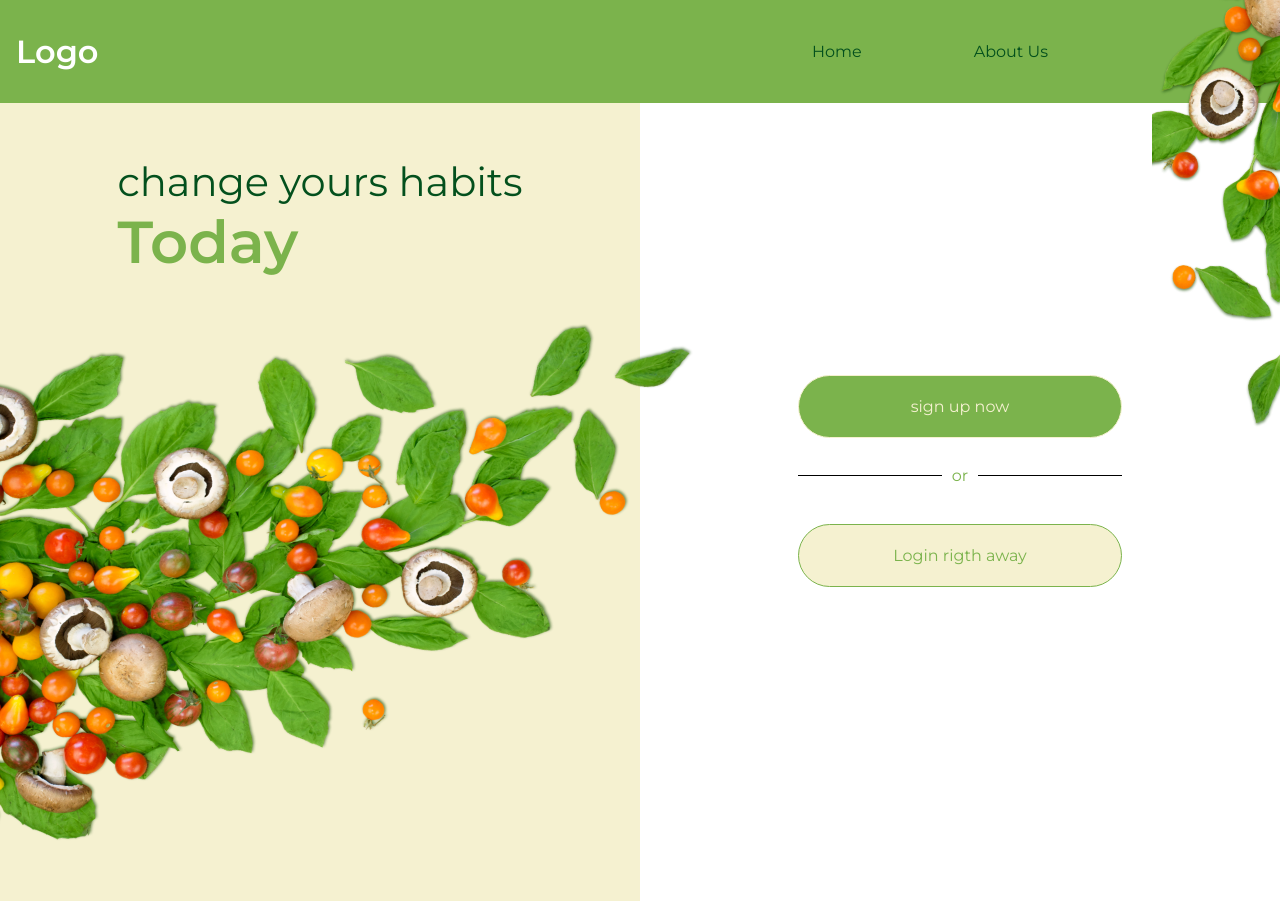
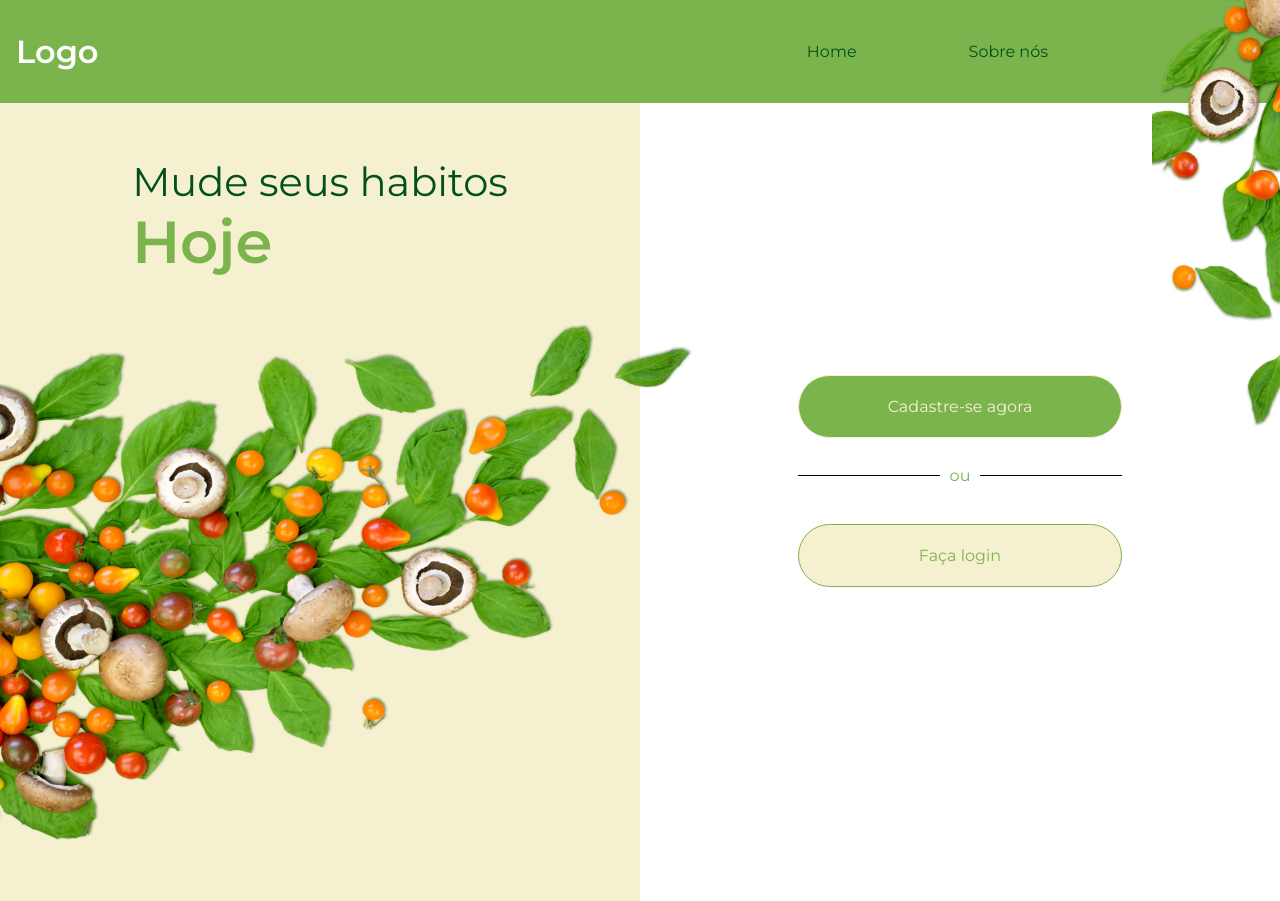
Before and after one commit to flp-ads/health-stay, a React (Create React App) app: page / in a window 1280 px wide. Built offline with nearby package versions, Linux system fonts and the light colour scheme.

Commit message:
fix/ interface translation to ptBR

```diff
--- a/src/pages/Home/index.jsx
+++ b/src/pages/Home/index.jsx
@@ -23,7 +23,9 @@ const Home = () => {
           <h1>Logo</h1>
           <div className="header_container">
             <button onClick={() => handleNavigation("/")}>Home</button>
-            <button onClick={() => handleNavigation("/sobre")}>About Us</button>
+            <button onClick={() => handleNavigation("/sobre")}>
+              Sobre nós
+            </button>
           </div>
         </div>
       </Header>
@@ -32,8 +34,8 @@ const Home = () => {
       </BackgroundHeader>
       <HomeTitleContainer>
         <div>
-          <p>change yours habits</p>
-          <strong>Today</strong>
+          <p>Mude seus habitos</p>
+          <strong>Hoje</strong>
         </div>
       </HomeTitleContainer>
 
@@ -42,15 +44,17 @@ const Home = () => {
       </BackgroundImage>
 
       <HomeButtonContainer>
-        <Button onClick={() => handleNavigation("/signup")}>sign up now</Button>
+        <Button onClick={() => handleNavigation("/signup")}>
+          Cadastre-se agora
+        </Button>
 
         <div>
           <fieldset>
-            <legend>or</legend>
+            <legend>ou</legend>
           </fieldset>
         </div>
         <Button isVanilla onClick={() => handleNavigation("/login")}>
-          Login rigth away
+          Faça login
         </Button>
       </HomeButtonContainer>
     </Container>
```
